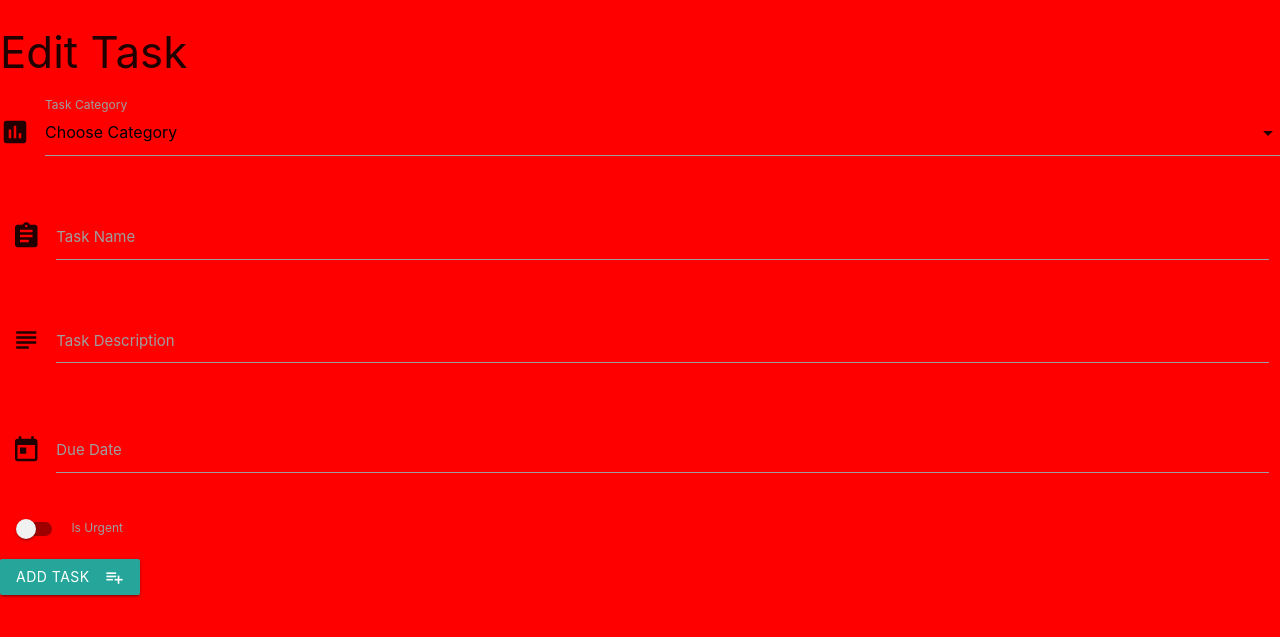
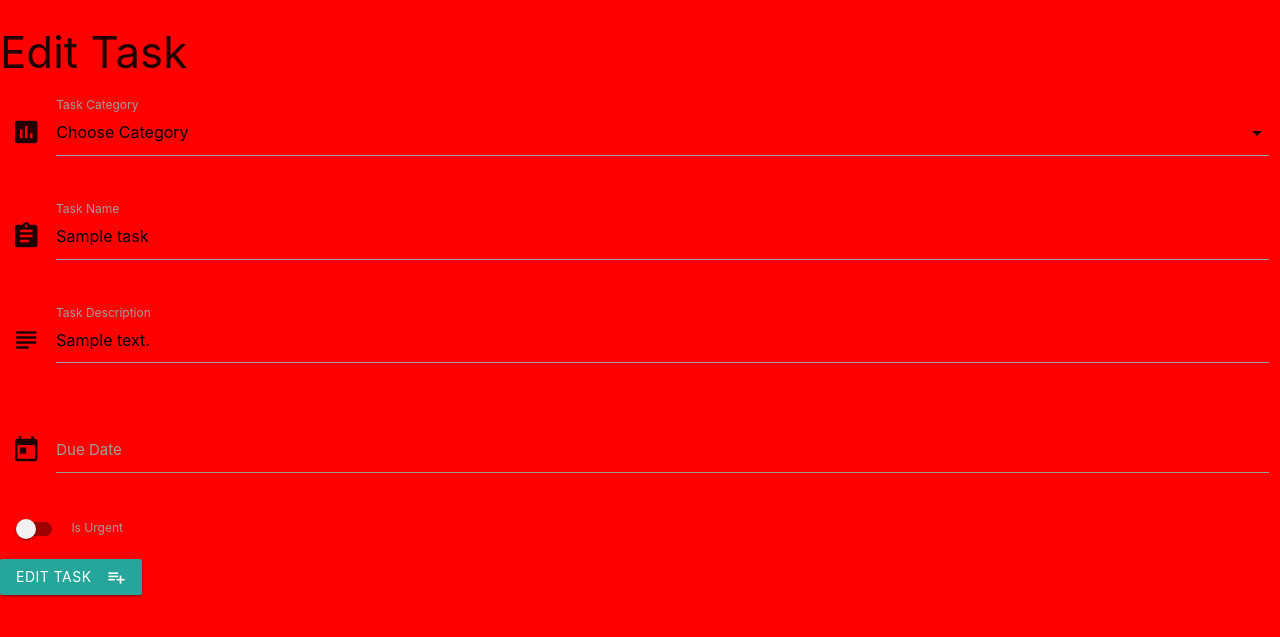
Before and after one commit to Fordalex/task_manager, a Flask app: template templates/edittask.html in a window 1280 px wide. Shown: the top 637 px of the page. Run offline with Flask 2, Linux system fonts and the light colour scheme; the template is opened without the code that fills it: most values are stand-ins (such as "Sample title", 1, 10 or a date in 2020); some libraries are stand-ins or nearby versions.

Commit message:
Added the edittask functionality

```diff
--- a/app.py
+++ b/app.py
@@ -32,6 +32,18 @@ def edit_task(task_id):
     return render_template('edittask.html', task=the_task,
                            categories=all_categories)
 
+@app.route('/update_task/<task_id>', methods=["POST"])
+def update_task(task_id):
+    tasks = mongo.db.tasks
+    tasks.update( {'_id': ObjectId(task_id)},
+    {
+        'task_name':request.form.get('task_name'),
+        'category_name':request.form.get('category_name'),
+        'task_description': request.form.get('task_description'),
+        'due_date': request.form.get('due_date'),
+        'is_urgent':request.form.get('is_urgent')
+    })
+    return redirect(url_for('get_tasks'))
 
 
 
--- a/templates/edittask.html
+++ b/templates/edittask.html
@@ -2,30 +2,34 @@
 
 <h3>Edit Task</h3>
 <div class="row">
-    <form action="{{ url_for('update_task', task_id=task._id) }}" method="POST"  class="col s12">
-        <div class="row">
+    <form action="{{ url_for('update_task', task_id=task._id) }}" method="POST" class="col s12">
         <div class="row">
             <div class="input-field col s12">
                 <i class="material-icons prefix">poll</i>
                 <select id="category" name="category_name">
                   <option value="" disabled selected>Choose Category</option>
                   {% for cat in categories %}
+                      {% if cat.category_name == task.category_name%}
+                      <option value="{{cat.category_name}}" selected >{{cat.category_name}}</option>
+                      {% else %}
                        <option value="{{cat.category_name}}">{{cat.category_name}}</option>
+                    {% endif %}
                   {% endfor %}
                 </select>
                 <label>Task Category</label>
             </div>
         </div>
+        <div class="row">
             <div class="input-field col s12">
                 <i class="material-icons prefix">assignment</i>
-                <input id="task_name" name="task_name" type="text">
+                <input id="task_name" name="task_name" type="text" class="validate" value="{{task.task_name}}">
                 <label for="icon_prefix">Task Name</label>
             </div>
         </div>
         <div class="row">
             <div class="input-field col s12">
                 <i class="material-icons prefix">subject</i>
-                <textarea name="task_description" id="task_description" class="materialize-textarea"></textarea>
+                <textarea name="task_description" id="task_description" class="materialize-textarea">{{task.task_description}}</textarea>
                 <label for="icon_telephone">Task Description</label>
             </div>
         </div>
@@ -39,17 +43,30 @@
         <div class="row">
             <div class="switch">
                 <label>
+                    {% if task.is_urgent %}
+                          <input id="is_urgent" name="is_urgent" type="checkbox" checked>
+                    {% else %}
                          <input id="is_urgent" name="is_urgent" type="checkbox">
+                    {% endif%}
                   <span class="lever"></span>
                   Is Urgent
                 </label>
             </div>
         </div>
         <div class="row">
-            <button class="btn waves-effect waves-light" type="submit" name="action">Add Task
+            <button class="btn waves-effect waves-light" type="submit" name="action">Edit Task
                 <i class="material-icons right">playlist_add</i>
              </button>
         </div>
     </form>
 </div>
+
+<script src="https://cdnjs.cloudflare.com/ajax/libs/jquery/3.2.1/jquery.min.js"></script>
+<script type="text/javascript">
+    $(document).ready(function() {
+        due_date = Date.parse('{{task.due_date}}');
+        $('#due_date').pickadate('picker').set('select', due_date, { format: 'dd/mm/yyyy' }).trigger('change');
+    });
+</script>
+
 {% endblock %}
```
Also changed, not shown: templates/addtask.html (+23 -8 lines), templates/tasks.html (+17 -10 lines). Lines whose indentation alone changed are shown as unchanged.
